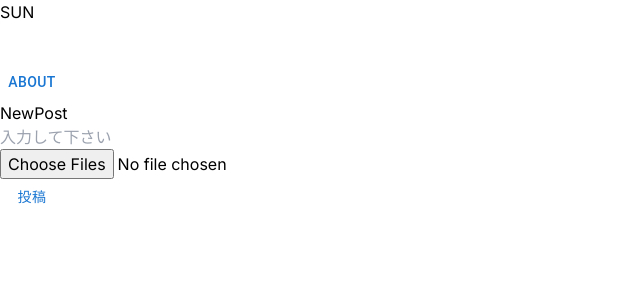
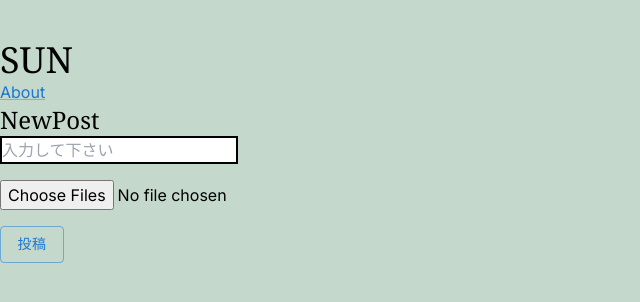
Before and after one commit to mayun1203/study, a Next.js app in the folder practice/: page /sun in a window 1280 px wide. Shown: the top 302 px of the page, without its empty margins (0-640 px from the left). Built offline with nearby package versions, Linux system fonts and the light colour scheme.

Commit message:
commit:NewPost修正中

```diff
--- a/practice/src/app/sun/page.tsx
+++ b/practice/src/app/sun/page.tsx
@@ -1,11 +1,8 @@
+// import { Header } from "@/components/common"
 import { NewPost } from '@/components/new_post'
-// import { Header } from "@/components/common"
-
 export default function Moon() {
-    const title = 'SUN'
     return (
         <div>
-            <p>{title}</p>
             <NewPost />
         </div>
     )
--- a/practice/src/components/common/input.tsx/index.tsx
+++ /dev/null
@@ -1,11 +0,0 @@
-type Props = {
-    type: string;
-    placeholder: string;
-};
-
-export const input = ({type, placeholder}:Props)=>{
-    <div>
-        <p>{}</p>
-        <input type={} placeholder={}
-    </div>
-};
--- /dev/null
+++ b/practice/src/components/common/input/index.tsx
@@ -0,0 +1,11 @@
+type Props = {
+    type: string
+    placeholder: string
+}
+
+export const input = ({ type, placeholder }: Props) => {
+    ;<div>
+        <p>{}</p>
+        <input type={type} placeholder={placeholder} />
+    </div>
+}
--- a/practice/src/components/new_post/index.tsx
+++ b/practice/src/components/new_post/index.tsx
@@ -1,20 +1,22 @@
 'use client'
 import { Button } from '@mui/material'
-import { useRouter } from 'next/navigation'
+// import { useRouter } from 'next/navigation'
 import { useState } from 'react'
+import Link from '@mui/material/Link'
+// import Card from '@mui/material/Card';
 
 export function NewPost() {
     const [post, setPost] = useState('')
     const [send, setSend] = useState<string[]>([])
     // const [postButton, setPostButton] = useState(false);
-    const { push } = useRouter()
+    // const { push } = useRouter()
 
-    const pushAboutButton = () => {
-        const useConfirm = window.confirm('本当に遷移しますか？')
-        if (useConfirm) {
-            push('/about')
-        }
-    }
+    // const pushAboutButton = () => {
+    //     const useConfirm = window.confirm('本当に遷移しますか？')
+    //     if (useConfirm) {
+    //         push('/about')
+    //     }
+    // }
 
     const onChangePostValue = (e: React.ChangeEvent<HTMLInputElement>) => {
         // 文字を入力したい
@@ -44,17 +46,22 @@ export function NewPost() {
     }
 
     return (
-        <div className="pt-10 flex justify-between">
+        <div className="pt-10 h-screen flex justify-between bg-green-800 bg-opacity-25">
             <div className="w-full">
-                <Button onClick={pushAboutButton}>About</Button>
-                <p>NewPost</p>
-                <form onSubmit={onSubmitForm}>
+                <h1 className="font-serif text-4xl">SUN</h1>
+                <Link href="about" className="text-black">
+                    About
+                </Link>
+                {/* <Button onClick={pushAboutButton}>About</Button> */}
+                <p className="font-serif text-2xl">NewPost</p>
+                <form onSubmit={onSubmitForm} className="space-y-4">
                     <p>
                         <input
                             type="text"
                             onChange={onChangePostValue}
                             value={post}
                             placeholder="入力して下さい"
+                            className="border-2 border-black"
                         />
                     </p>
                     <input
@@ -63,7 +70,11 @@ export function NewPost() {
                         accept="image/jpeg. image/png"
                     />
                     <p>
-                        <Button type="button" onClick={onClickPostButton}>
+                        <Button
+                            type="button"
+                            onClick={onClickPostButton}
+                            variant="outlined"
+                        >
                             投稿
                         </Button>
                     </p>
@@ -72,7 +83,12 @@ export function NewPost() {
             <div className="w-full mt-5">
                 {/* 投稿内容を順に表示 */}
                 {send.map((p, index) => (
-                    <p key={index}>{p}</p>
+                    <p
+                        key={index}
+                        className="bg-white border-2 border-black shadow-2xl"
+                    >
+                        {p}
+                    </p>
                 ))}
             </div>
         </div>
--- /dev/null
+++ b/practice/src/components/new_post/sidebar/index.tsx
@@ -0,0 +1,15 @@
+'use client'
+import Link from '@mui/material/Link'
+
+export function Sidebar() {
+    return (
+        <div>
+            <h1 className="font-serif text-4xl">SUN</h1>
+            <Link href="about">About</Link>
+            <Link href="moon">Moon</Link>
+            <Link href="edit">Edit</Link>
+            <Link href="money">Money</Link>
+            <Link href="todo_list">ToDoList</Link>
+        </div>
+    )
+}
```
Also changed, not shown: practice/tsconfig.json (+7 -1 lines), practice/src/components/new_post/detail/index.tsx (added).
